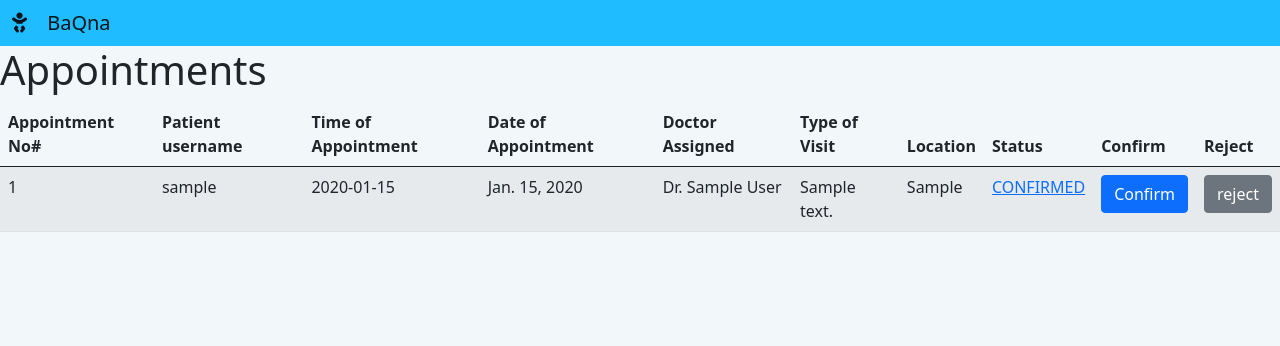
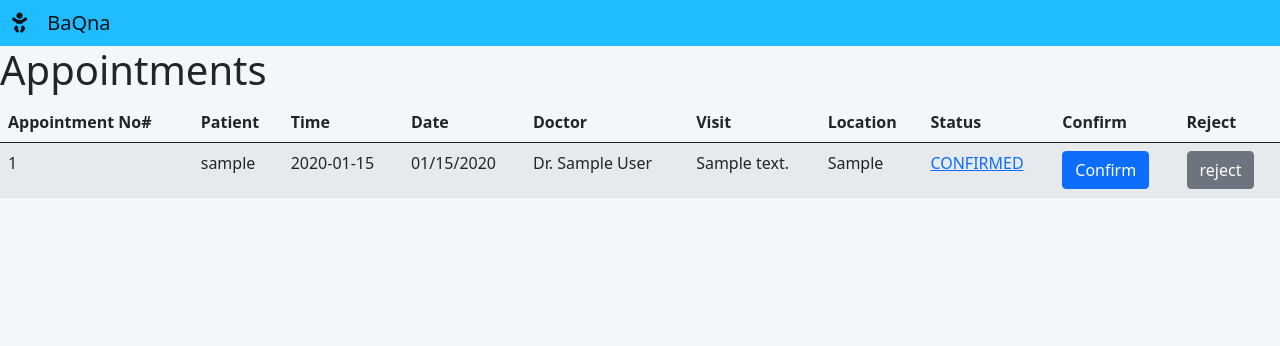
Before and after one commit to TristanBachini/Vaccine-Record, a Django app: template VaccineRecord/vaccinerecordapp/templates/vaccinerecordapp/confirm-appointment.html in a window 1280 px wide. Shown: the top 346 px of the page. Run offline with Django 3.2, Linux system fonts and the light colour scheme; the template is opened without the code that fills it: values that come from a table or form of the project are taken from there, others are empty; tables that the repository leaves empty hold one stand-in row (values such as "Sample post").

Commit message:
fixed ui

```diff
--- a/VaccineRecord/vaccinerecordapp/templates/vaccinerecordapp/confirm-appointment.html
+++ b/VaccineRecord/vaccinerecordapp/templates/vaccinerecordapp/confirm-appointment.html
@@ -14,11 +14,11 @@
         <thead>
             <tr>
                 <th scope="col">Appointment No#</th>
-                <th scope="col">Patient username</th>
-                <th scope="col">Time of Appointment</th>
-                <th scope="col">Date of Appointment</th>
-                <th scope="col">Doctor Assigned</th>
-                <th scope="col">Type of Visit</th>
+                <th scope="col">Patient</th>
+                <th scope="col">Time</th>
+                <th scope="col">Date</th>
+                <th scope="col">Doctor </th>
+                <th scope="col">Visit</th>
                 <th scope="col">Location</th>
                 <th scope="col">Status</th>
                 <th scope="col">Confirm</th>
@@ -32,7 +32,7 @@
             <td> <a>{{appointment.id}}</a></td>
             <td> <a>{{appointment.patient_username}}</a></td>
             <td> <a>{{appointment.time}}</a></td>
-            <td> <a>{{appointment.date}}</a></td>
+            <td> <a>{{appointment.date|date:"m/d/Y"}}</a></td>
             <td> <a>{{appointment.doctor}}</a></td>
             <td> <a>{{appointment.visit}}</a></td>
             <td> <a>{{appointment.location}}</a></td>
```
Also changed, not shown: VaccineRecord/vaccinerecordapp/templates/vaccinerecordapp/appointment.html (+6 -6 lines).
